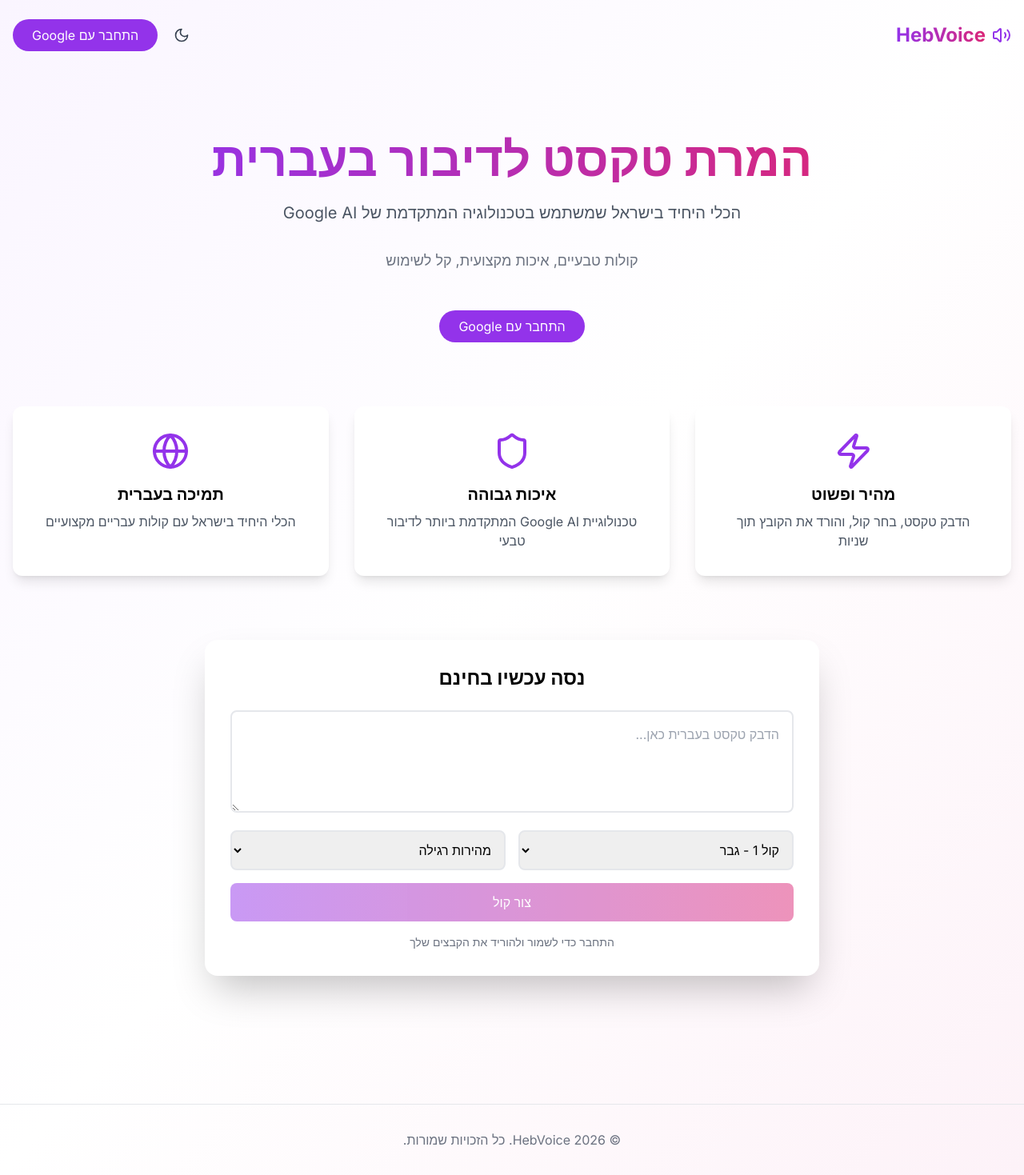
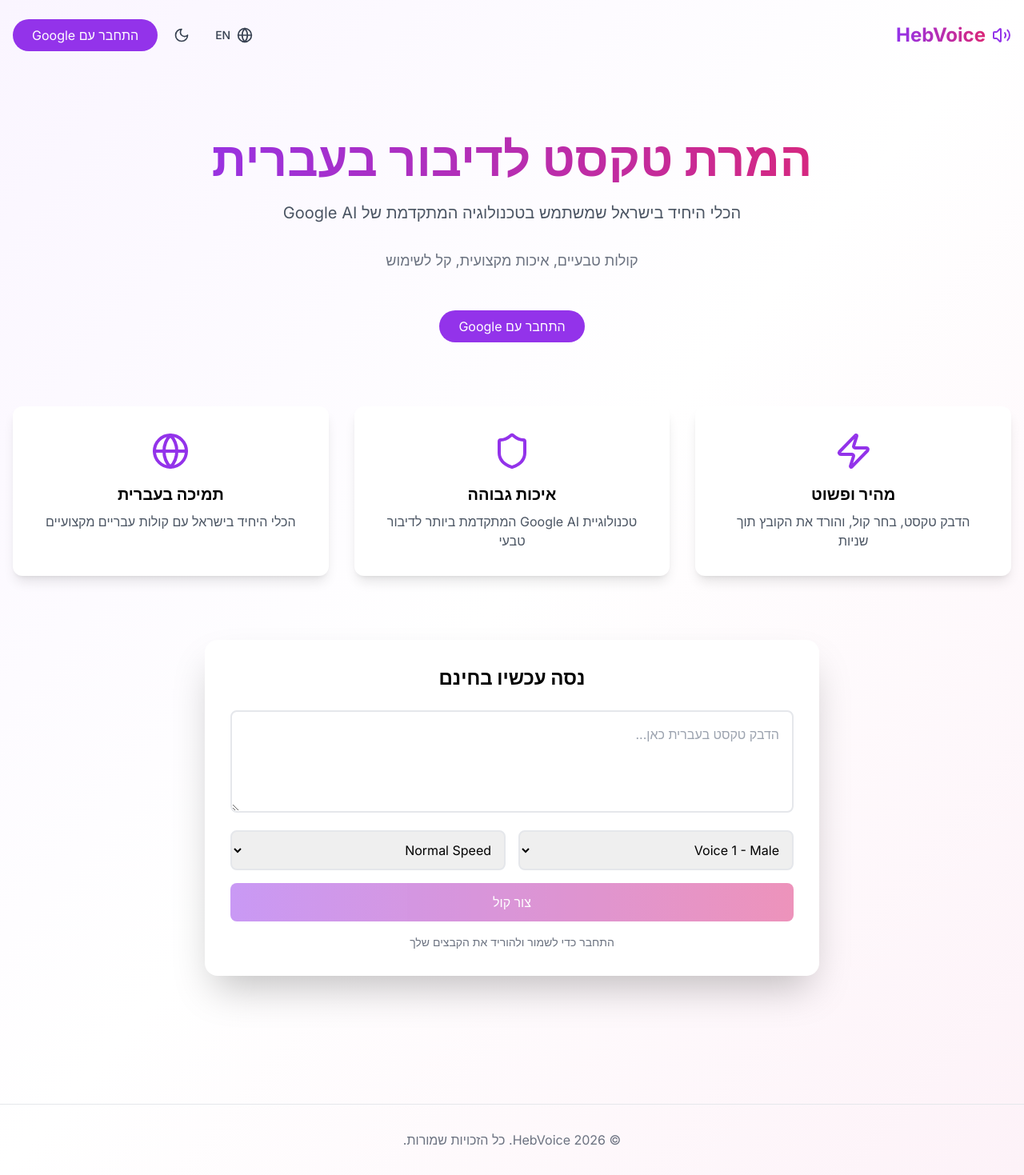
Before and after one commit to danieldand80/HebVoice.1, a Next.js app: page / in a window 1280 px wide. Shown: the whole page at 80% size. Built offline with nearby package versions, Linux system fonts and the light colour scheme; no server answers.

Commit message:
Add English language support with language toggle

```diff
--- a/app/layout.tsx
+++ b/app/layout.tsx
@@ -5,8 +5,8 @@
 const inter = Inter({ subsets: ['latin'] })
 
 export const metadata: Metadata = {
-  title: 'HebVoice - המרת טקסט לדיבור בעברית',
-  description: 'הכלי הטוב ביותר להמרת טקסט לדיבור בעברית באיכות גוגל',
+  title: 'HebVoice - Hebrew Text to Speech Converter',
+  description: 'The best tool for converting Hebrew text to speech with Google quality',
 }
 
 export default function RootLayout({
--- a/app/page.tsx
+++ b/app/page.tsx
@@ -4,8 +4,11 @@
 import { Volume2, Zap, Shield, Globe } from 'lucide-react'
 import AuthButton from '@/components/AuthButton'
 import ThemeToggle from '@/components/ThemeToggle'
+import LanguageToggle from '@/components/LanguageToggle'
+import { useTranslation } from '@/hooks/useTranslation'
 
 export default function LandingPage() {
+  const { t } = useTranslation()
   return (
     <div className="min-h-screen bg-gradient-to-br from-purple-50 via-white to-pink-50 dark:from-gray-900 dark:via-gray-800 dark:to-gray-900">
       {/* Header */}
@@ -18,6 +21,7 @@
             </span>
           </div>
           <div className="flex items-center gap-3">
+            <LanguageToggle />
             <ThemeToggle />
             <AuthButton />
           </div>
@@ -28,13 +32,13 @@
       <main className="container mx-auto px-4 py-20">
         <div className="text-center max-w-4xl mx-auto">
           <h1 className="text-5xl md:text-6xl font-bold mb-6 bg-gradient-to-r from-purple-600 to-pink-600 bg-clip-text text-transparent">
-            המרת טקסט לדיבור בעברית
+            {t('title')}
           </h1>
           <p className="text-xl text-gray-600 dark:text-gray-300 mb-8">
-            הכלי היחיד בישראל שמשתמש בטכנולוגיה המתקדמת של Google AI
+            {t('subtitle')}
           </p>
           <p className="text-lg text-gray-500 dark:text-gray-400 mb-12">
-            קולות טבעיים, איכות מקצועית, קל לשימוש
+            {t('description')}
           </p>
 
           <AuthButton />
@@ -44,31 +48,31 @@
         <div className="grid md:grid-cols-3 gap-8 mt-20">
           <FeatureCard
             icon={<Zap className="w-12 h-12 text-purple-600" />}
-            title="מהיר ופשוט"
-            description="הדבק טקסט, בחר קול, והורד את הקובץ תוך שניות"
+            title={t('fastSimple')}
+            description={t('fastSimpleDesc')}
           />
           <FeatureCard
             icon={<Shield className="w-12 h-12 text-purple-600" />}
-            title="איכות גבוהה"
-            description="טכנולוגיית Google AI המתקדמת ביותר לדיבור טבעי"
+            title={t('highQuality')}
+            description={t('highQualityDesc')}
           />
           <FeatureCard
             icon={<Globe className="w-12 h-12 text-purple-600" />}
-            title="תמיכה בעברית"
-            description="הכלי היחיד בישראל עם קולות עבריים מקצועיים"
+            title={t('hebrewSupport')}
+            description={t('hebrewSupportDesc')}
           />
         </div>
 
         {/* Demo Section */}
         <div className="mt-20 max-w-3xl mx-auto bg-white dark:bg-gray-800 rounded-2xl shadow-2xl p-8">
-          <h2 className="text-2xl font-bold mb-6 text-center dark:text-white">נסה עכשיו בחינם</h2>
+          <h2 className="text-2xl font-bold mb-6 text-center dark:text-white">{t('tryNow')}</h2>
           <DemoForm />
         </div>
       </main>
 
       {/* Footer */}
       <footer className="container mx-auto px-4 py-8 text-center text-gray-500 dark:text-gray-400 border-t dark:border-gray-700 mt-20">
-        <p>© 2026 HebVoice. כל הזכויות שמורות.</p>
+        <p>{t('rights')}</p>
       </footer>
     </div>
   )
@@ -86,27 +90,28 @@
 
 function DemoForm() {
   const [text, setText] = useState('')
+  const { t } = useTranslation()
 
   return (
     <div className="space-y-4">
       <textarea
         className="w-full h-32 p-4 border-2 border-gray-200 dark:border-gray-600 dark:bg-gray-700 dark:text-white rounded-lg focus:border-purple-500 focus:outline-none"
-        placeholder="הדבק טקסט בעברית כאן..."
+        placeholder={t('placeholder')}
         value={text}
         onChange={(e) => setText(e.target.value)}
       />
 
       <div className="flex gap-4">
         <select className="flex-1 p-3 border-2 border-gray-200 dark:border-gray-600 dark:bg-gray-700 dark:text-white rounded-lg focus:border-purple-500 focus:outline-none">
-          <option>קול 1 - גבר</option>
-          <option>קול 2 - אישה</option>
-          <option>קול 3 - ילד</option>
+          <option>Voice 1 - Male</option>
+          <option>Voice 2 - Female</option>
+          <option>Voice 3 - Young</option>
         </select>
 
         <select className="flex-1 p-3 border-2 border-gray-200 dark:border-gray-600 dark:bg-gray-700 dark:text-white rounded-lg focus:border-purple-500 focus:outline-none">
-          <option>מהירות רגילה</option>
-          <option>מהירות איטית</option>
-          <option>מהירות מהירה</option>
+          <option>Normal Speed</option>
+          <option>Slow Speed</option>
+          <option>Fast Speed</option>
         </select>
       </div>
 
@@ -114,11 +119,11 @@
         className="w-full py-3 bg-gradient-to-r from-purple-600 to-pink-600 text-white rounded-lg hover:shadow-lg transition disabled:opacity-50"
         disabled={!text.trim()}
       >
-        צור קול
+        {t('createVoice')}
       </button>
 
       <p className="text-sm text-gray-500 dark:text-gray-400 text-center">
-        התחבר כדי לשמור ולהוריד את הקבצים שלך
+        {t('loginToSave')}
       </p>
     </div>
   )
--- /dev/null
+++ b/components/LanguageToggle.tsx
@@ -0,0 +1,37 @@
+'use client'
+
+import { useEffect, useState } from 'react'
+import { Globe } from 'lucide-react'
+
+export default function LanguageToggle() {
+  const [lang, setLang] = useState<'he' | 'en'>('he')
+
+  useEffect(() => {
+    const savedLang = localStorage.getItem('language') as 'he' | 'en' || 'he'
+    setLang(savedLang)
+    document.documentElement.lang = savedLang
+    document.documentElement.dir = savedLang === 'he' ? 'rtl' : 'ltr'
+  }, [])
+
+  const toggleLanguage = () => {
+    const newLang = lang === 'he' ? 'en' : 'he'
+    setLang(newLang)
+    localStorage.setItem('language', newLang)
+    document.documentElement.lang = newLang
+    document.documentElement.dir = newLang === 'he' ? 'rtl' : 'ltr'
+    window.location.reload() // Reload to apply translations
+  }
+
+  return (
+    <button
+      onClick={toggleLanguage}
+      className="flex items-center gap-2 px-3 py-2 rounded-lg hover:bg-gray-100 dark:hover:bg-gray-800 transition"
+      aria-label="Toggle language"
+    >
+      <Globe className="w-5 h-5 text-gray-700 dark:text-gray-300" />
+      <span className="text-sm font-medium text-gray-700 dark:text-gray-300">
+        {lang === 'he' ? 'EN' : 'HE'}
+      </span>
+    </button>
+  )
+}
--- /dev/null
+++ b/hooks/useTranslation.ts
@@ -0,0 +1,19 @@
+'use client'
+
+import { useState, useEffect } from 'react'
+import { translations, Language, TranslationKey } from '@/lib/translations'
+
+export function useTranslation() {
+  const [lang, setLang] = useState<Language>('he')
+
+  useEffect(() => {
+    const savedLang = (localStorage.getItem('language') || 'he') as Language
+    setLang(savedLang)
+  }, [])
+
+  const t = (key: TranslationKey): string => {
+    return translations[lang][key]
+  }
+
+  return { t, lang }
+}
--- /dev/null
+++ b/lib/translations.ts
@@ -0,0 +1,87 @@
+export const translations = {
+  he: {
+    // Landing Page
+    title: 'המרת טקסט לדיבור בעברית',
+    subtitle: 'הכלי היחיד בישראל שמשתמש בטכנולוגיה המתקדמת של Google AI',
+    description: 'קולות טבעיים, איכות מקצועית, קל לשימוש',
+    loginButton: 'התחבר עם Google',
+    startFree: 'התחל בחינם',
+    tryNow: 'נסה עכשיו בחינם',
+
+    // Features
+    fastSimple: 'מהיר ופשוט',
+    fastSimpleDesc: 'הדבק טקסט, בחר קול, והורד את הקובץ תוך שניות',
+    highQuality: 'איכות גבוהה',
+    highQualityDesc: 'טכנולוגיית Google AI המתקדמת ביותר לדיבור טבעי',
+    hebrewSupport: 'תמיכה בעברית',
+    hebrewSupportDesc: 'הכלי היחיד בישראל עם קולות עבריים מקצועיים',
+
+    // Demo Form
+    placeholder: 'הדבק טקסט בעברית כאן...',
+    selectVoice: 'בחר קול',
+    selectSpeed: 'מהירות דיבור',
+    createVoice: 'צור קול',
+    loginToSave: 'התחבר כדי לשמור ולהוריד את הקבצים שלך',
+
+    // Dashboard
+    createNew: 'צור קול חדש',
+    generating: 'מייצר...',
+    history: 'היסטוריה',
+    statistics: 'סטטיסטיקה',
+    voicesCreated: 'קולות שנוצרו',
+    totalCharacters: 'סה"כ תווים',
+    noVoicesYet: 'עדיין לא יצרת קולות',
+    logout: 'התנתק',
+    success: 'הקול נוצר בהצלחה!',
+    play: 'השמע',
+    download: 'הורד MP3',
+    characters: 'תווים',
+
+    // Footer
+    rights: '© 2026 HebVoice. כל הזכויות שמורות.',
+  },
+  en: {
+    // Landing Page
+    title: 'Hebrew Text to Speech Converter',
+    subtitle: 'The only tool in Israel using advanced Google AI technology',
+    description: 'Natural voices, professional quality, easy to use',
+    loginButton: 'Login with Google',
+    startFree: 'Start Free',
+    tryNow: 'Try Now for Free',
+
+    // Features
+    fastSimple: 'Fast & Simple',
+    fastSimpleDesc: 'Paste text, select voice, and download the file in seconds',
+    highQuality: 'High Quality',
+    highQualityDesc: 'The most advanced Google AI technology for natural speech',
+    hebrewSupport: 'Hebrew Support',
+    hebrewSupportDesc: 'The only tool in Israel with professional Hebrew voices',
+
+    // Demo Form
+    placeholder: 'Paste Hebrew text here...',
+    selectVoice: 'Select Voice',
+    selectSpeed: 'Speech Speed',
+    createVoice: 'Create Voice',
+    loginToSave: 'Login to save and download your files',
+
+    // Dashboard
+    createNew: 'Create New Voice',
+    generating: 'Generating...',
+    history: 'History',
+    statistics: 'Statistics',
+    voicesCreated: 'Voices Created',
+    totalCharacters: 'Total Characters',
+    noVoicesYet: "You haven't created any voices yet",
+    logout: 'Logout',
+    success: 'Voice created successfully!',
+    play: 'Play',
+    download: 'Download MP3',
+    characters: 'characters',
+
+    // Footer
+    rights: '© 2026 HebVoice. All rights reserved.',
+  }
+}
+
+export type Language = 'he' | 'en'
+export type TranslationKey = keyof typeof translations.he
```
